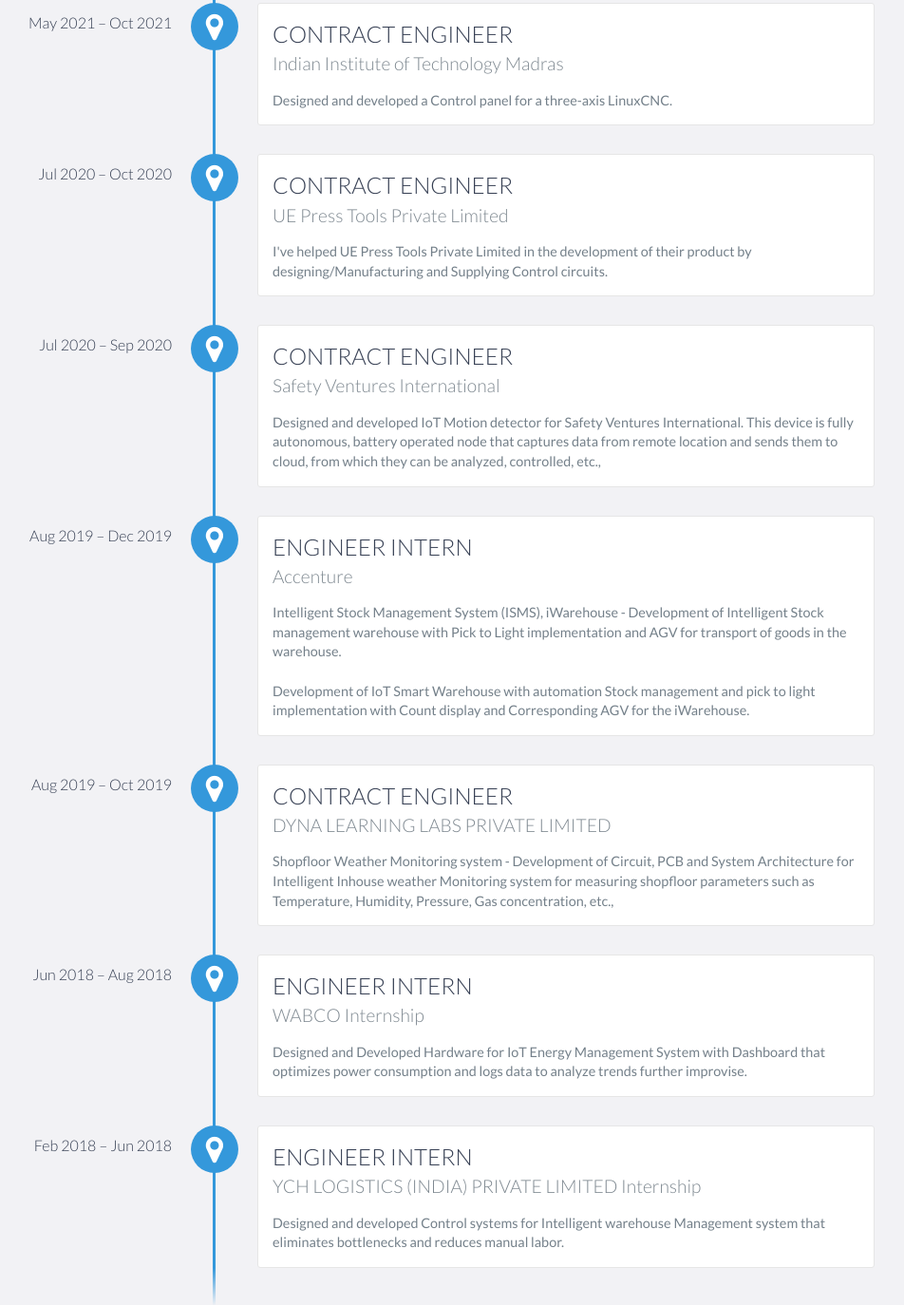
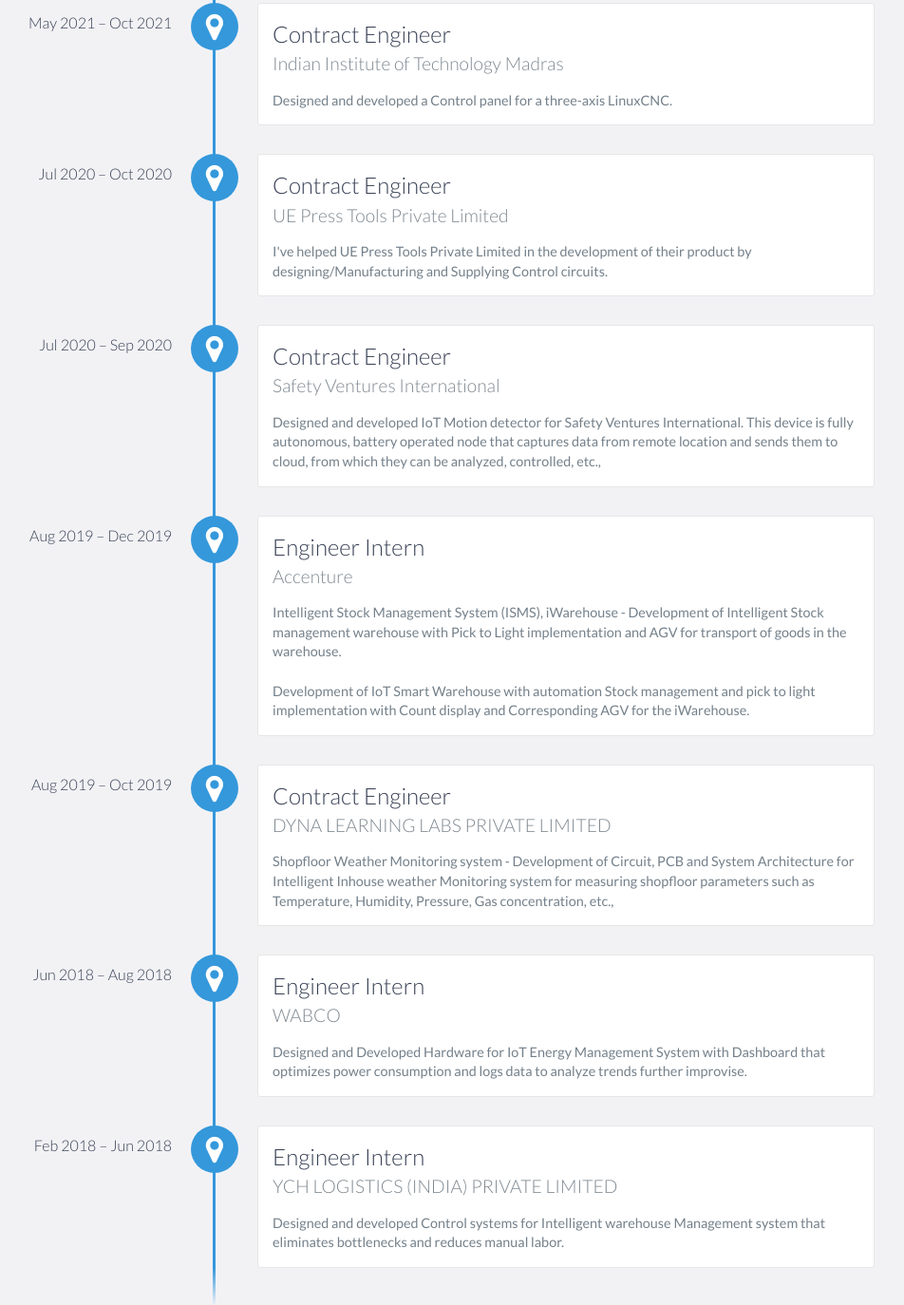
Before and after one commit to AlexDhayalan/alexdhayalan.github.io, a website: page index.html in a window 1280 px wide. Shown: the part 1375-2749 px from the top of the page at 95% size, without its empty margins (219-1171 px from the left). Drawn offline with nearby package versions, Linux system fonts and the light colour scheme.

Commit message:
Update index.html

```diff
--- a/index.html
+++ b/index.html
@@ -91,7 +91,7 @@
             </div>
 
 		<div data-date="May 2021 – Oct 2021">
-                <h3>CONTRACT ENGINEER</h3>
+                <h3>Contract Engineer</h3>
                 <h4>Indian Institute of Technology Madras</h4>
                 <p>
                     Designed and developed a Control panel for a three-axis LinuxCNC.
@@ -99,7 +99,7 @@
             </div>
 
             <div data-date="Jul 2020 – Oct 2020">
-                <h3>CONTRACT ENGINEER</h3>
+                <h3>Contract Engineer</h3>
                 <h4>UE Press Tools Private Limited</h4>
                 <p>
                     I've helped UE Press Tools Private Limited in the development of their product by designing/Manufacturing and Supplying Control circuits.
@@ -107,7 +107,7 @@
             </div>
 
             <div data-date="Jul 2020 – Sep 2020">
-                <h3>CONTRACT ENGINEER</h3>
+                <h3>Contract Engineer</h3>
                 <h4>Safety Ventures International</h4>
                 <p>
                     Designed and developed IoT Motion detector for Safety Ventures International. This device is fully autonomous, battery operated node that captures data from remote location and sends them to cloud, from which they can be analyzed, controlled, etc.,
@@ -115,7 +115,7 @@
             </div>
 
             <div data-date="Aug 2019 – Dec 2019">
-                <h3>ENGINEER INTERN</h3>
+                <h3>Engineer Intern</h3>
                 <h4>Accenture</h4>
                 <p>
                     Intelligent Stock Management System (ISMS), iWarehouse - Development of Intelligent Stock management warehouse with Pick to Light implementation and AGV for transport of goods in the warehouse. <br><br>Development of IoT Smart Warehouse with automation Stock management and pick to light implementation with Count display and Corresponding AGV for the iWarehouse.
@@ -123,7 +123,7 @@
             </div>
 
             <div data-date="Aug 2019 – Oct 2019">
-                <h3>CONTRACT ENGINEER</h3>
+                <h3>Contract Engineer</h3>
                 <h4>DYNA LEARNING LABS PRIVATE LIMITED</h4>
                 <p>
                     Shopfloor Weather Monitoring system - Development of Circuit, PCB and System Architecture for Intelligent Inhouse weather Monitoring system for measuring shopfloor parameters such as Temperature, Humidity, Pressure, Gas concentration, etc.,
@@ -131,16 +131,16 @@
             </div>
 
             <div data-date="Jun 2018 – Aug 2018">
-                <h3>ENGINEER INTERN</h3>
-                <h4>WABCO Internship</h4>
+                <h3>Engineer Intern</h3>
+                <h4>WABCO</h4>
                 <p>
                     Designed and Developed Hardware for IoT Energy Management System with Dashboard that optimizes power consumption and logs data to analyze trends further improvise.
                 </p>
             </div>
 
             <div data-date="Feb 2018 – Jun 2018">
-                <h3>ENGINEER INTERN</h3>
-                <h4>YCH LOGISTICS (INDIA) PRIVATE LIMITED Internship</h4>
+                <h3>Engineer Intern</h3>
+                <h4>YCH LOGISTICS (INDIA) PRIVATE LIMITED</h4>
                 <p>
                    Designed and developed Control systems for Intelligent warehouse Management system that eliminates bottlenecks and reduces manual labor.
                 </p>
```
